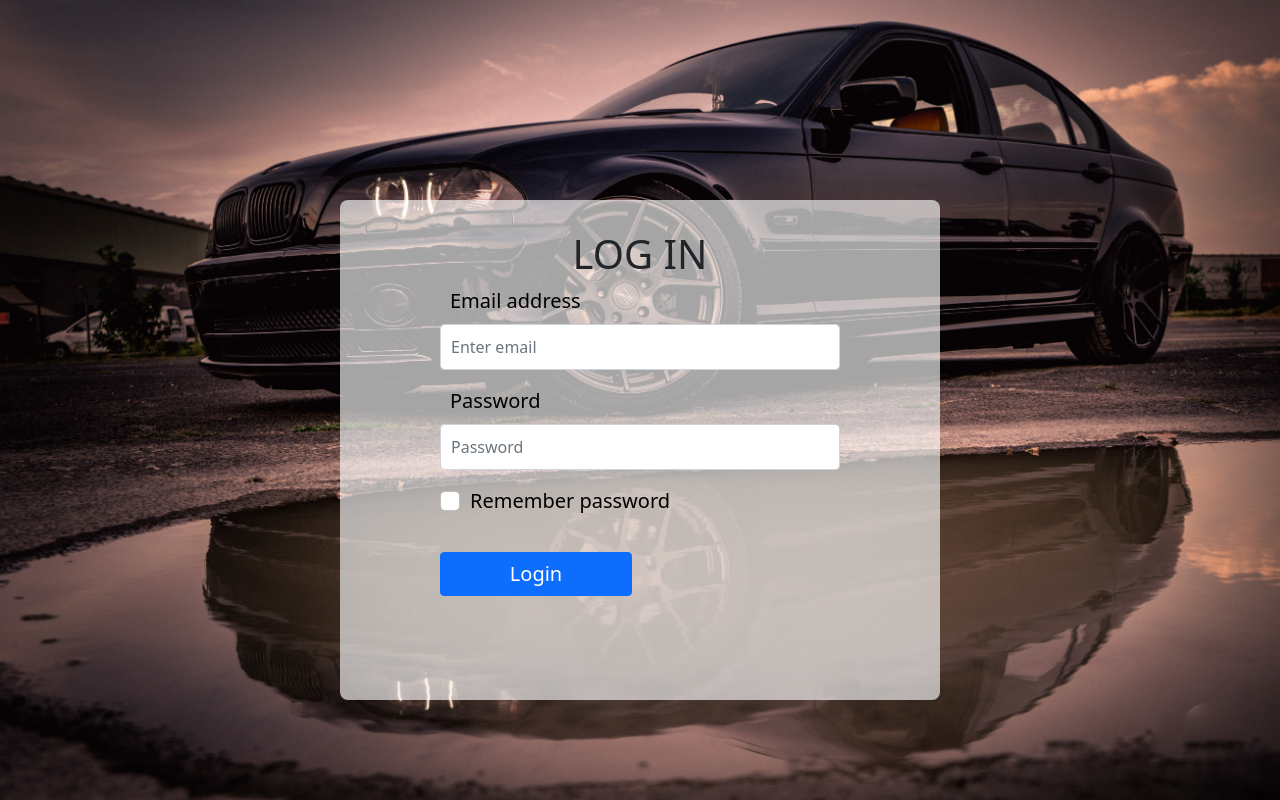
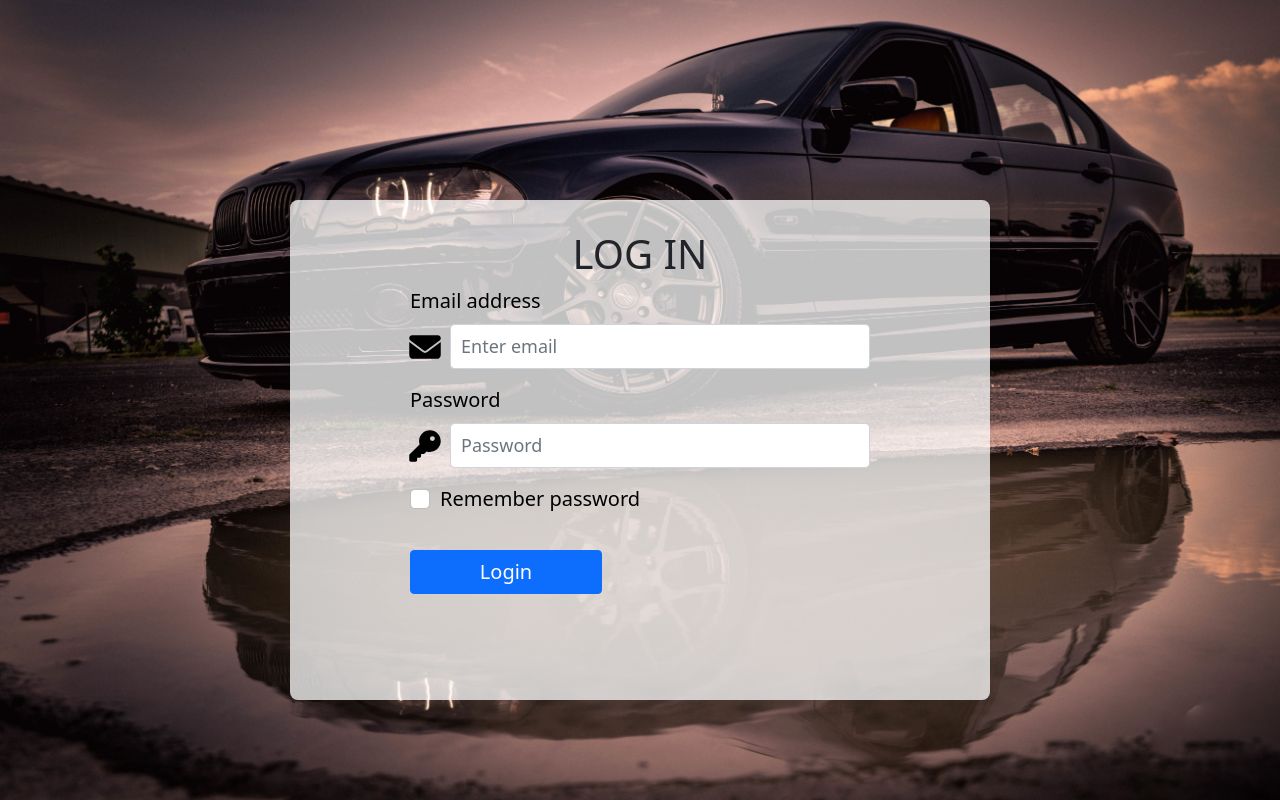
Before and after one commit to Huy-sudo/IE213_FE, a React (Create React App) app: page / in a window 1280 px wide. Built offline with nearby package versions, Linux system fonts and the light colour scheme.

Commit message:
Almost finishing Login Page

```diff
--- a/package.json
+++ b/package.json
@@ -3,6 +3,9 @@
   "version": "0.1.0",
   "private": true,
   "dependencies": {
+    "@fortawesome/fontawesome-svg-core": "^6.1.0",
+    "@fortawesome/free-solid-svg-icons": "^6.1.0",
+    "@fortawesome/react-fontawesome": "^0.1.18",
     "@testing-library/jest-dom": "^5.16.2",
     "@testing-library/react": "^12.1.4",
     "@testing-library/user-event": "^13.5.0",
--- a/src/components/Main/Authentication/Login/LoginForm.js
+++ b/src/components/Main/Authentication/Login/LoginForm.js
@@ -2,31 +2,61 @@ import React, { useState } from "react";
 import Form from "react-bootstrap/Form";
 import Button from "react-bootstrap/Button";
 import style from "./LoginForm.module.css";
+import { FontAwesomeIcon } from "@fortawesome/react-fontawesome";
+import { faEnvelope, faKey } from "@fortawesome/free-solid-svg-icons";
 import "bootstrap/dist/css/bootstrap.min.css";
 
 function LoginForm() {
-    const [email, setEmail] = useState('');
-    const [password, setPassword] = useState('');
+  const [email, setEmail] = useState("");
+  const [password, setPassword] = useState("");
 
-    function loginHandler(email, password) {
-
-    }
+  function loginHandler(email, password) {}
   return (
     <div className={style.background}>
       <h1>LOG IN</h1>
       <Form className={style.loginform} onSubmit={loginHandler}>
         <Form.Group className={"mb-3"} controlId="formBasicEmail">
-          <Form.Label className={style["login-label"]}>Email address</Form.Label>
-          <Form.Control className={style["login-input"]} type="email" placeholder="Enter email" onChange={event => setEmail(event.target.value)} />
+          <Form.Label className={style["login-label"]}>
+            Email address
+          </Form.Label>
+          <div className={style["input-container"]}>
+            <FontAwesomeIcon
+              className={style["email-icon"]}
+              icon={faEnvelope}
+              size="xl"
+            />
+            <Form.Control
+              className={style["login-input"]}
+              type="email"
+              placeholder="Enter email"
+              onChange={(event) => setEmail(event.target.value)}
+            />
+          </div>
         </Form.Group>
         <Form.Group className="mb-3" controlId="formBasicPassword">
           <Form.Label className={style["login-label"]}>Password</Form.Label>
-          <Form.Control className={style["login-input"]} type="password" placeholder="Password" onChange={event => setPassword(event.target.value)}/>
+          <div className={style["input-container"]}>
+            <FontAwesomeIcon
+              className={style["email-icon"]}
+              icon={faKey}
+              size="xl"
+            />
+            <Form.Control
+              className={style["login-input"]}
+              type="password"
+              placeholder="Password"
+              onChange={(event) => setPassword(event.target.value)}
+            />
+          </div>
         </Form.Group>
         <Form.Group className="mb-3" controlId="formBasicCheckbox">
           <Form.Check type="checkbox" label="Remember password" />
         </Form.Group>
-        <Button className={style["login-button"]} variant="primary" type="submit">
+        <Button
+          className={style["login-button"]}
+          variant="primary"
+          type="submit"
+        >
           Login
         </Button>
       </Form>
--- a/src/components/Main/Authentication/Login/LoginForm.module.css
+++ b/src/components/Main/Authentication/Login/LoginForm.module.css
@@ -1,9 +1,9 @@
 .background {
   position: relative;
   top: 200px;
-  background-color: rgba(255, 255, 255, 0.644);
-  padding: 30px 100px;
-  max-width: 600px;
+  background-color: rgba(255, 255, 255, 0.753);
+  padding: 30px 120px;
+  max-width: 700px;
   border-radius: 8px;
   min-height: 500px;
   margin: auto;
@@ -20,16 +20,22 @@
   color: black;
 }
 
-.login-label {
-    margin-left: 10px;
+.input-container {
+    display: flex;
+    flex-direction: row;
+    justify-content: space-around;
 }
 
-.login-input {
-    padding: 10px !important;
+.email-icon {
+    margin: auto;
+    transform: scale(1.05);
+
 }
 
-#password {
-    padding: 15px;
+.input-container .login-input {
+    padding: 8px 10px !important;
+    font-size: 18px;
+    margin-left: 10px;
 }
 
 .login-button {
```
Also changed, not shown: 1 other file (tests, documents, lock files or other folders).
